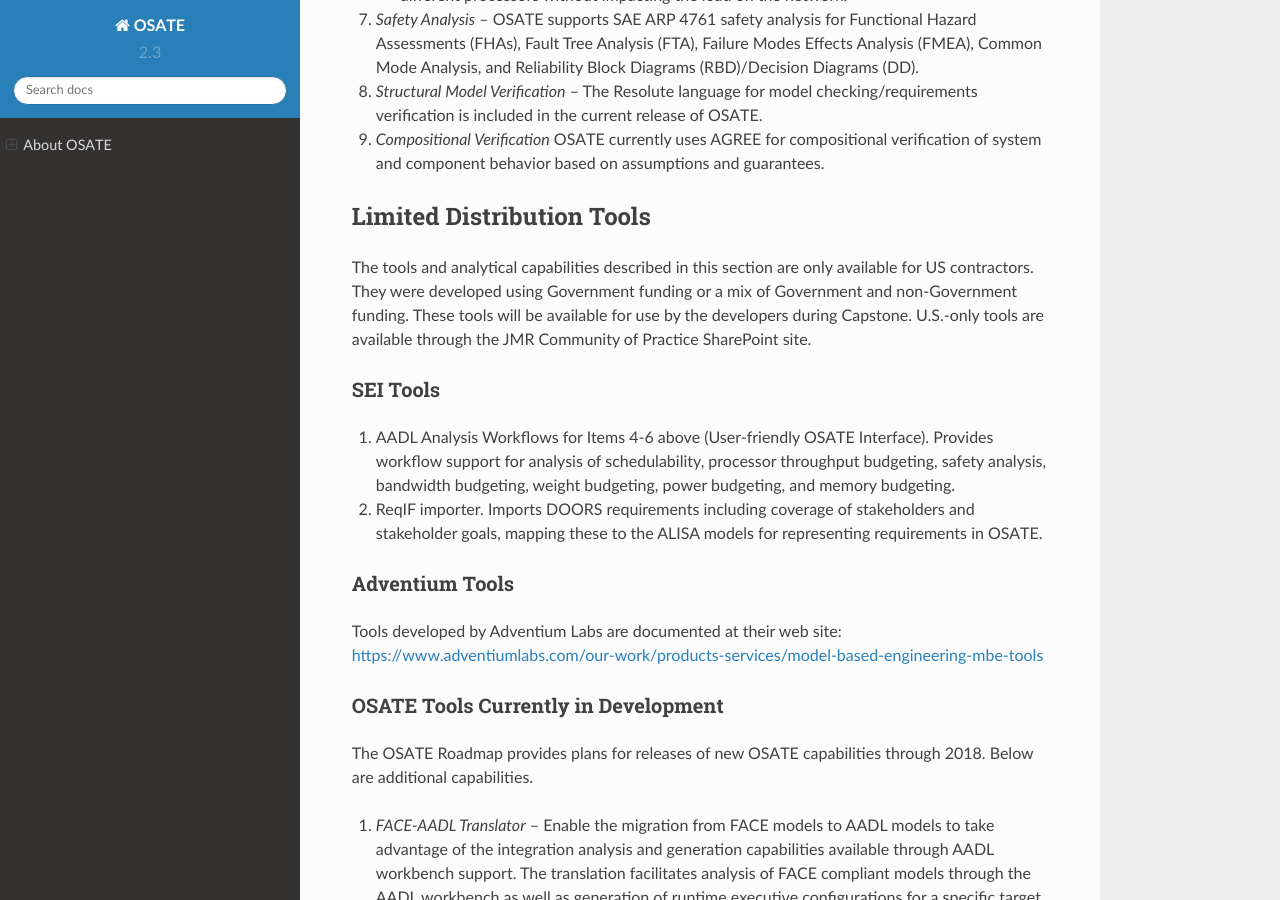
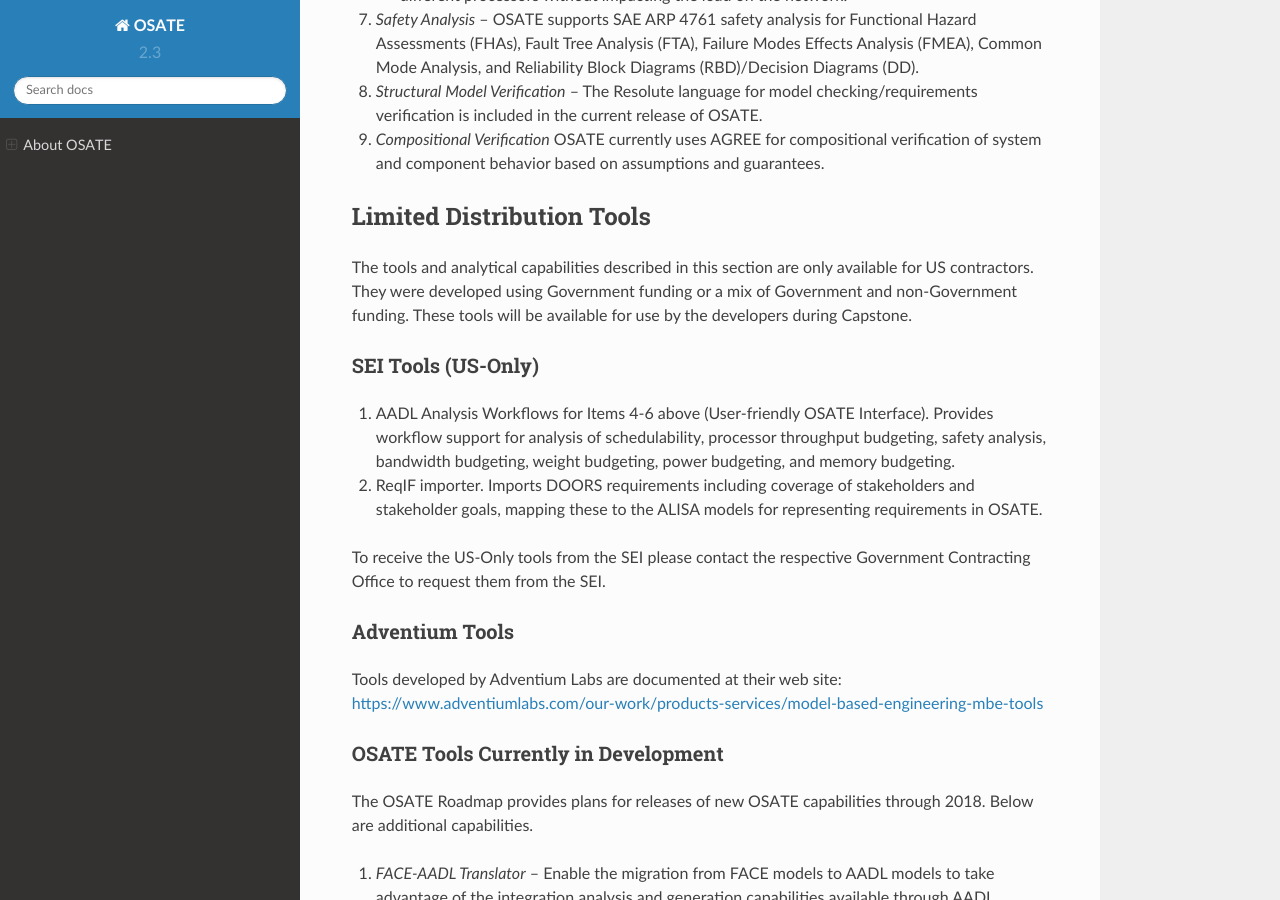
Before and after one commit to osate/website, a Sphinx documentation site: the page built from source/about-osate.md, in a window 1280 px wide and 900 px high, scrolled down 3395 px. Built offline with Sphinx 7.4.7 and the Read the Docs theme 2.0.0, drawn with Linux system fonts in a browser that asks for light colours.

Commit message:
Update US-Only tool access instructions

```diff
--- a/source/about-osate.md
+++ b/source/about-osate.md
@@ -96,14 +96,15 @@
 ## Limited Distribution Tools
 
 The tools and analytical capabilities described in this section are only available for US contractors. They were developed using Government funding or a mix of Government
-and non-Government funding. These tools will be available for use by the developers during Capstone. U.S.-only tools are available through the JMR Community of Practice
-SharePoint site.
+and non-Government funding. These tools will be available for use by the developers during Capstone.
 
-### SEI Tools
+### SEI Tools (US-Only)
 
 1. AADL Analysis Workflows for Items 4-6 above (User-friendly OSATE Interface). Provides workflow support for analysis of schedulability, processor throughput budgeting,
    safety analysis, bandwidth budgeting, weight budgeting, power budgeting, and memory budgeting.
 2. ReqIF importer. Imports DOORS requirements including coverage of stakeholders and stakeholder goals, mapping these to the ALISA models for representing requirements in OSATE.
+
+To receive the US-Only tools from the SEI please contact the respective Government Contracting Office to request them from the SEI.
 
 ### Adventium Tools
 
```
